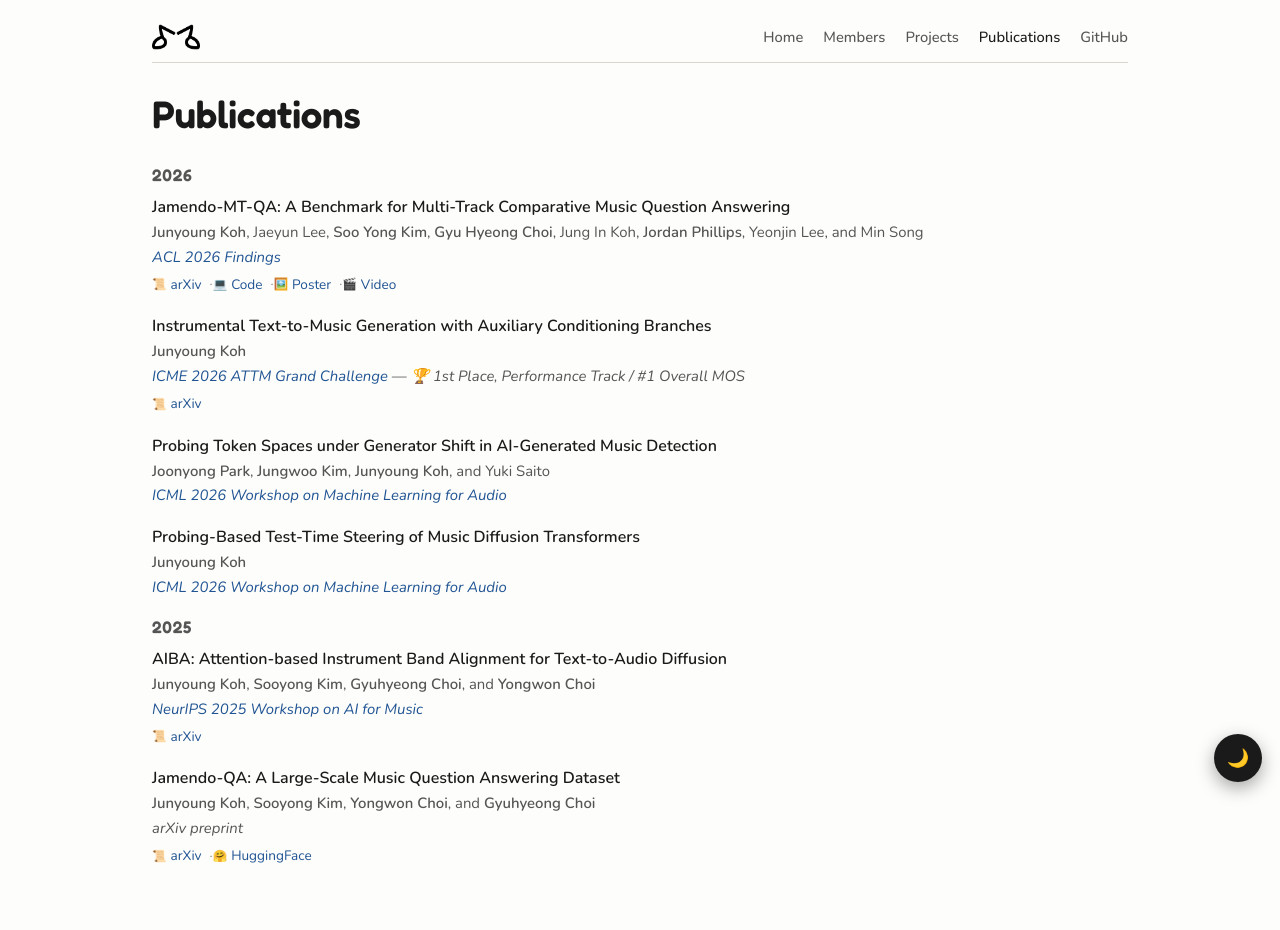
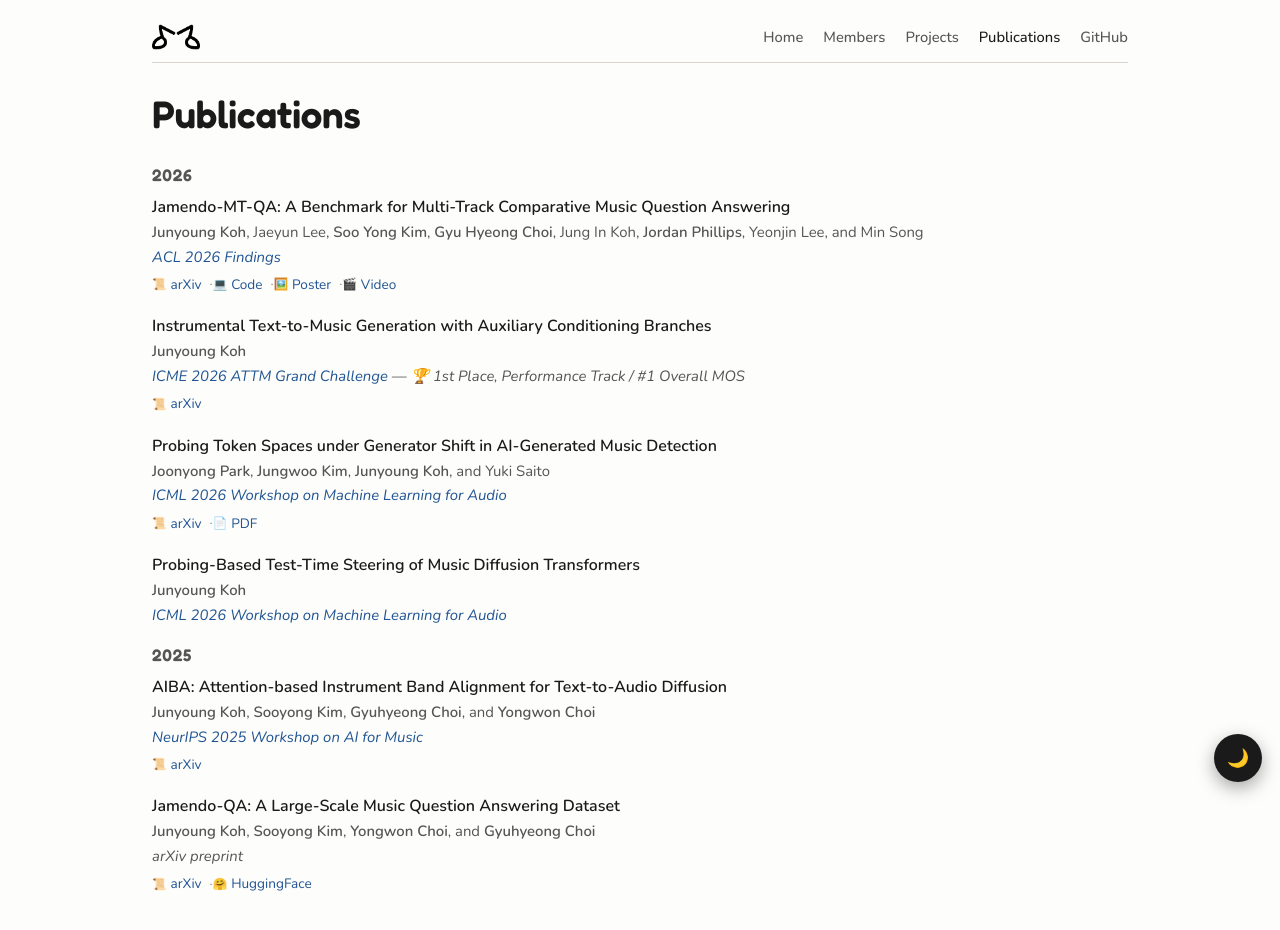
Before and after one commit to MAAP-LAB/MAAP-LAB.github.io, a React (Vite) app: page /#/publications in a window 1280 px wide. Shown: the top 930 px of the page. Built offline with nearby package versions, Linux system fonts and the light colour scheme.

Commit message:
Add arXiv 2606.08663 to Probing Token Spaces paper
Co-Authored-By: Claude Opus 4.7 (1M context) <noreply@anthropic.com>

```diff
--- a/src/data/publications.ts
+++ b/src/data/publications.ts
@@ -38,6 +38,10 @@ export const publications: Publication[] = [
     authors: '<strong>Joonyong Park</strong>, <strong>Jungwoo Kim</strong>, <strong>Junyoung Koh</strong>, and Yuki Saito',
     venue: '<a href="https://mlforaudioworkshop.github.io/">ICML 2026 Workshop on Machine Learning for Audio</a>',
     year: 2026,
+    links: [
+      { label: 'arXiv', href: 'https://arxiv.org/abs/2606.08663' },
+      { label: 'PDF',   href: 'https://arxiv.org/pdf/2606.08663' },
+    ],
   },
   {
     title: 'Probing-Based Test-Time Steering of Music Diffusion Transformers',
```
